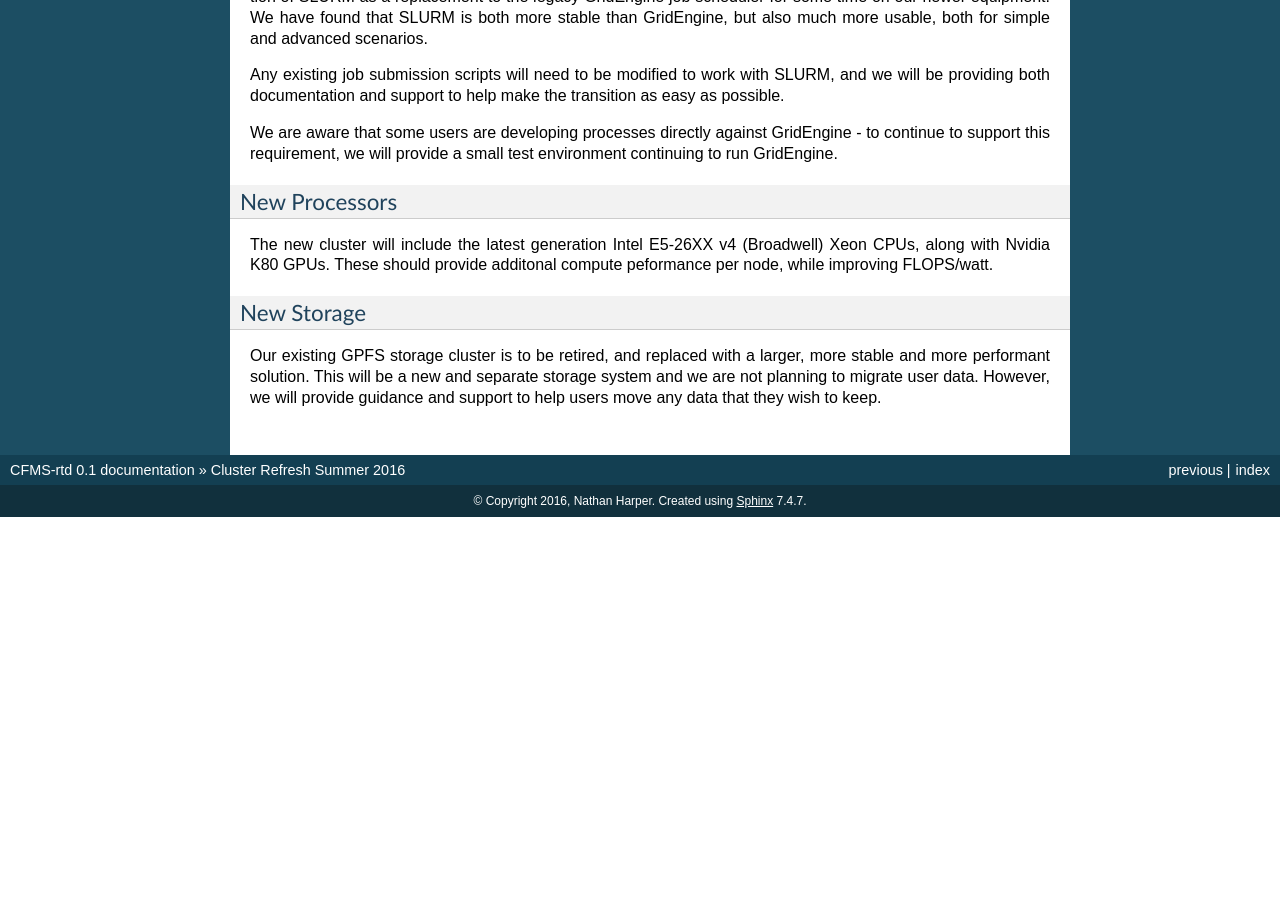
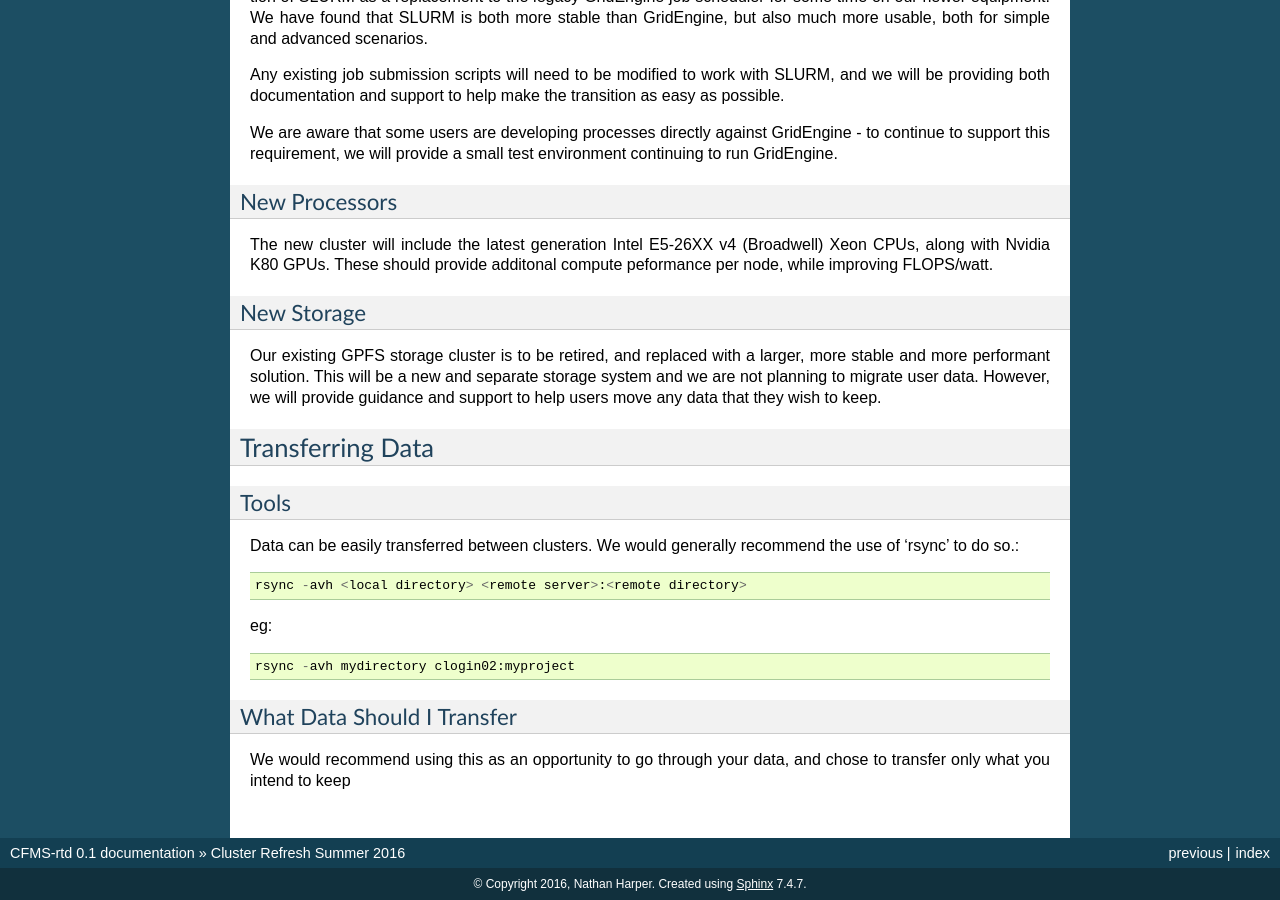
Before and after one commit to CFMS/cfms-rtd, a Sphinx documentation site: the page built from docs/clusterrefresh.rst, in a window 1280 px wide and 900 px high, scrolled down 776 px. Built offline with Sphinx 7.4.7, drawn with Linux system fonts in a browser that asks for light colours; pages that are not in the unit, such as notebooks, are missing from menus; before the commit the page ends 1293 px from its top, so only the background shows below that; some of the changed text lies outside the part shown.

Commit message:
added 'transferring data section'

```diff
--- a/docs/clusterrefresh.rst
+++ b/docs/clusterrefresh.rst
@@ -52,3 +52,20 @@ New Storage
 Our existing GPFS storage cluster is to be retired, and replaced with a larger, more stable and more performant solution.   This
 will be a new and separate storage system and we are not planning to migrate user data.   However, we will provide guidance and
 support to help users move any data that they wish to keep.
+
+Transferring Data
+=================
+
+Tools
+-----
+Data can be easily transferred between clusters.   We would generally recommend the use of 'rsync' to do so.::
+
+  rsync -avh <local directory> <remote server>:<remote directory>
+
+eg::
+
+  rsync -avh mydirectory clogin02:myproject
+
+What Data Should I Transfer
+---------------------------
+We would recommend using this as an opportunity to go through your data, and chose to transfer only what you intend to keep
```
